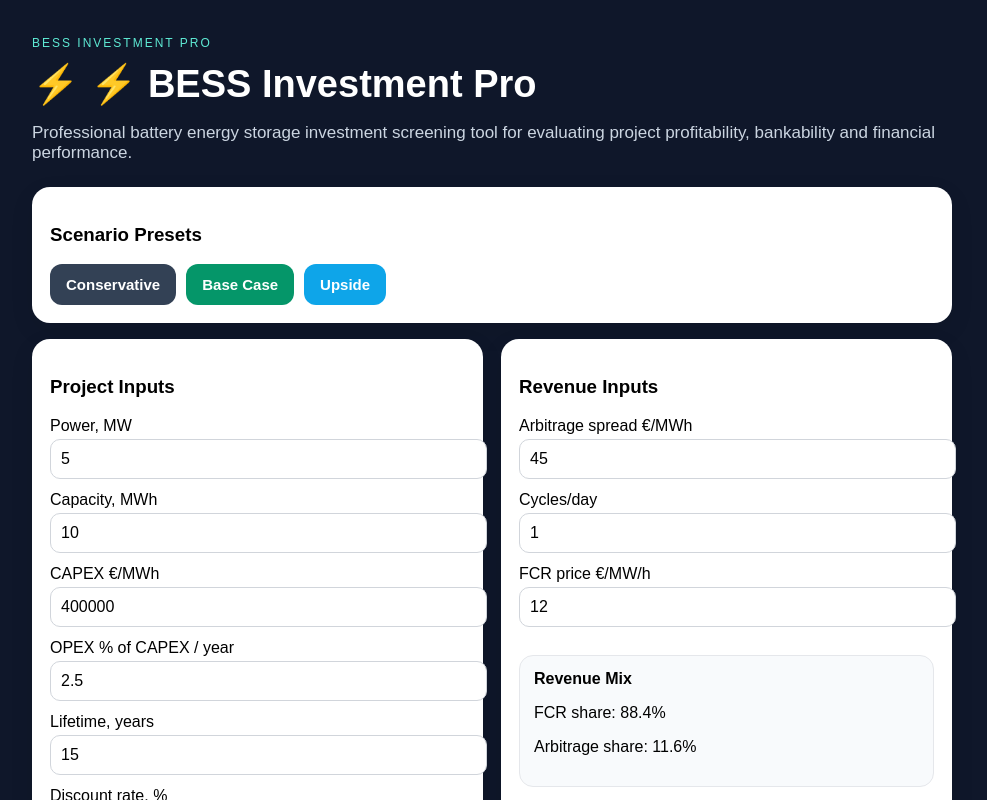
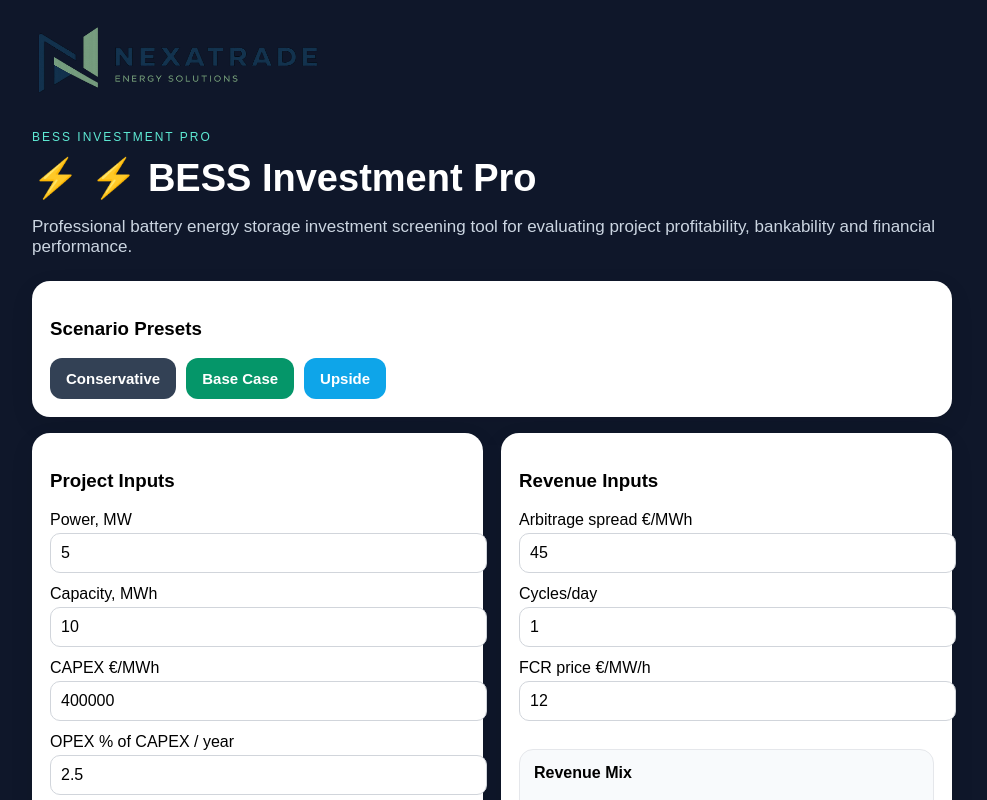
Before and after one commit to Jocke75-hub/nordic-bess-pro, a Next.js app: page / in a window 1280 px wide. Shown: the top 800 px of the page, without its empty margins (148-1135 px from the left). Built offline with nearby package versions, Linux system fonts and the light colour scheme.

Commit message:
Update page.js

```diff
--- a/app/page.js
+++ b/app/page.js
@@ -430,6 +430,16 @@ doc.text(
     <div style={{ minHeight: "100vh", background: "#0f172a", padding: "24px", fontFamily: "Arial" }}>
       <div style={{ maxWidth: 920, margin: "0 auto" }}>
         <div style={{ color: "white", marginBottom: "24px" }}>
+  <img
+  src="/nexatrade-logo.png"
+  alt="NexaTrade Energy Solutions"
+  style={{
+    height: "72px",
+    maxWidth: "420px",
+    objectFit: "contain",
+    marginBottom: "18px"
+  }}
+/>
           <p style={{ color: "#5eead4", letterSpacing: "2px", fontSize: "12px" }}>BESS INVESTMENT PRO</p>
           <h1 style={{ fontSize: "38px", margin: "0 0 8px" }}>⚡ ⚡ BESS Investment Pro</h1>
           <p style={{ color: "#cbd5e1", fontSize: "17px" }}>
```
